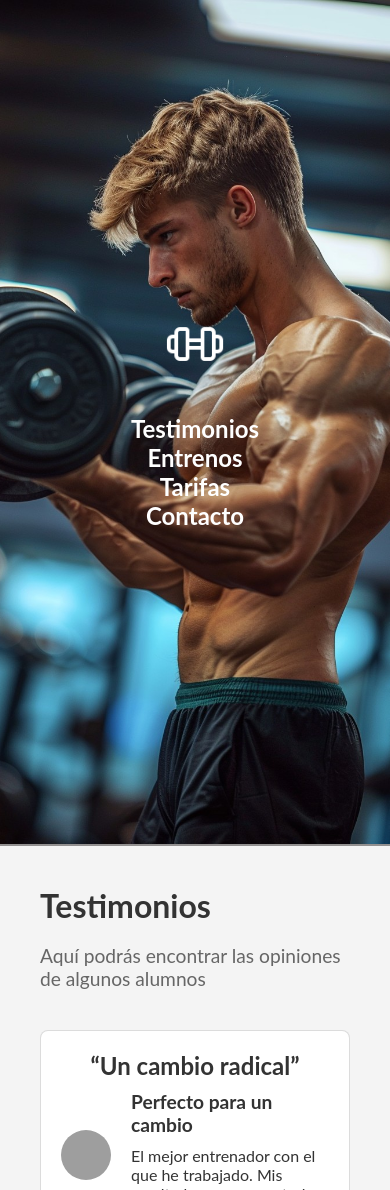
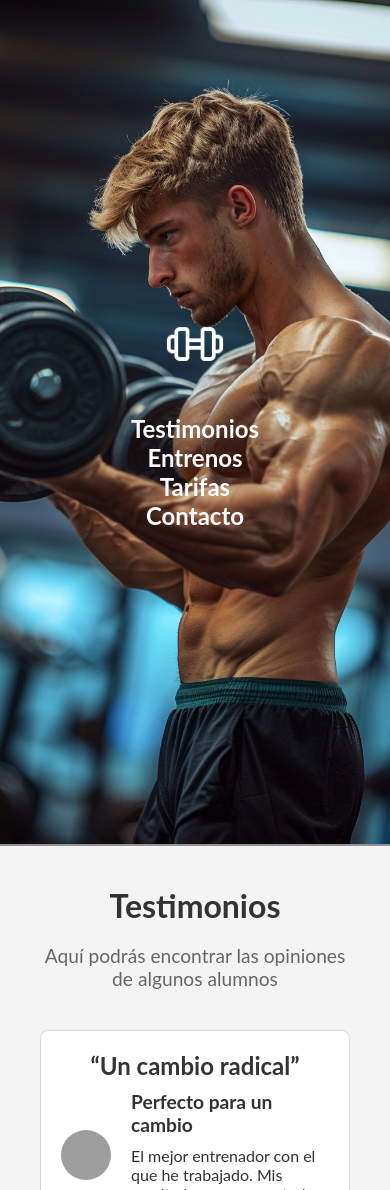
Before and after one commit to AlbbercaGit/fitness, a React (Create React App) app: page / in a window 390 px wide. Shown: the top 1190 px of the page. Built offline with nearby package versions, Linux system fonts and the light colour scheme; grey boxes are pictures that could not be loaded.

Commit message:
Cambio header testimonios

```diff
--- a/src/components/Testimonios.css
+++ b/src/components/Testimonios.css
@@ -86,6 +86,9 @@
 
 /* Oculta los elementos a partir del cuarto en dispositivos móviles */
 @media (max-width: 768px) {
+  .Testimonios-header {
+text-align: center;
+  }
   .Testimonios-grid {
     grid-template-columns: repeat(2, 1fr); /* Dos columnas en lugar de tres */
     gap: 20px;
```
